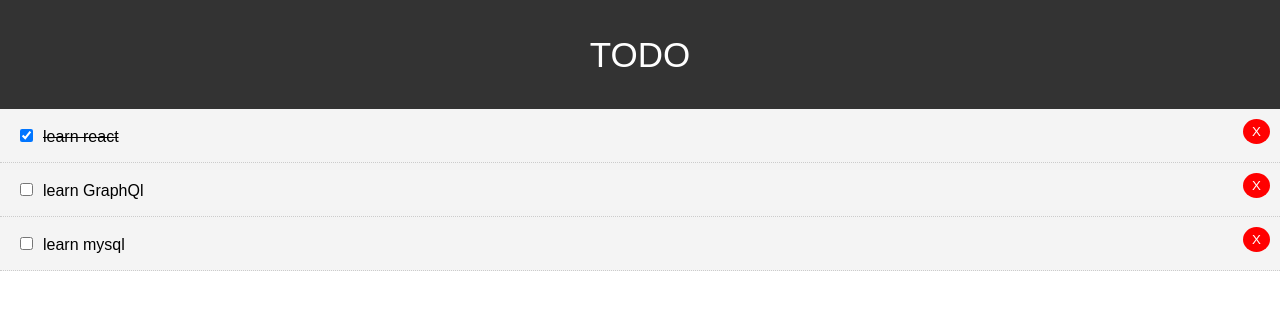
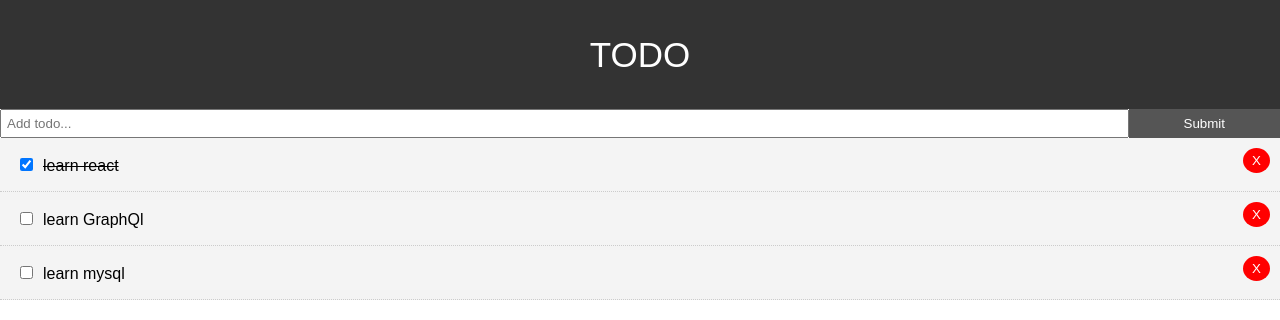
Before and after one commit to sydneytiger/todo-app, a React (Create React App) app in the folder client/: page / in a window 1280 px wide. Shown: the top 320 px of the page. Built offline with nearby package versions, Linux system fonts and the light colour scheme.

Commit message:
implemented AddTodo component

```diff
--- a/client/src/App.css
+++ b/client/src/App.css
@@ -66,3 +66,16 @@ a {
 .todoItem.completed {
   text-decoration: line-through;
 }
+
+.flexBox {
+  display: flex;
+}
+
+.flexBox input[type="submit"] {
+  flex: 1;
+}
+
+.flexBox input[type="text"] {
+  flex: 10;
+  padding: 5px;
+}
--- a/client/src/App.js
+++ b/client/src/App.js
@@ -3,6 +3,7 @@ import { v4 as uuidv4} from 'uuid';
 
 import Header from './components/Header';
 import Todos from './components/Todos';
+import AddTodo from './components/AddTodo';
 
 import './reset.css';
 import './App.css';
@@ -32,6 +33,7 @@ export class App extends React.Component {
     const newTodos = [...this.state.todos];
     newTodos.map(item => {
       if(item.id === id) item.completed = !item.completed;
+      return item;
     });
     this.setState({ todos: newTodos})
   }
@@ -40,10 +42,20 @@ export class App extends React.Component {
     this.setState({todos: [...this.state.todos.filter(f => f.id !== id)]});
   }
 
+  AddTodo = title => {
+    const newTodo = {
+      id: uuidv4(),
+      title,
+      completed:false
+    }
+    this.setState({ todos: [newTodo, ...this.state.todos] });
+  }
+
   render() {
     return (
       <div>
         <Header />
+        <AddTodo AddTodo={this.AddTodo} />
         <Todos todos={this.state.todos} onChange={this.onChange} onDelete={this.onDelete}/>
       </div>
     )
--- /dev/null
+++ b/client/src/components/AddTodo.js
@@ -0,0 +1,36 @@
+import React from 'react';
+import PropType from 'prop-types';
+
+class AddTodo extends React.Component {
+  state = { inputValue: '' }
+
+  handleChange = e => {
+    this.setState({ inputValue: e.target.value });
+  }
+
+  onSubmit = e => {
+    e.preventDefault();
+    this.props.AddTodo(this.state.inputValue);
+    this.setState({ inputValue: '' });
+  }
+
+  render() {
+    return (
+      <form onSubmit={this.onSubmit} className="flexBox">
+        <input
+          type="text"
+          placeholder="Add todo..."
+          value={this.state.inputValue}
+          onChange={this.handleChange}
+          />
+        <input className="btn" value="Submit" type="submit"></input>
+      </form>
+    );
+  }
+}
+
+AddTodo.propTypes = {
+  AddTodo: PropType.func.isRequired
+}
+
+export default AddTodo;
```
